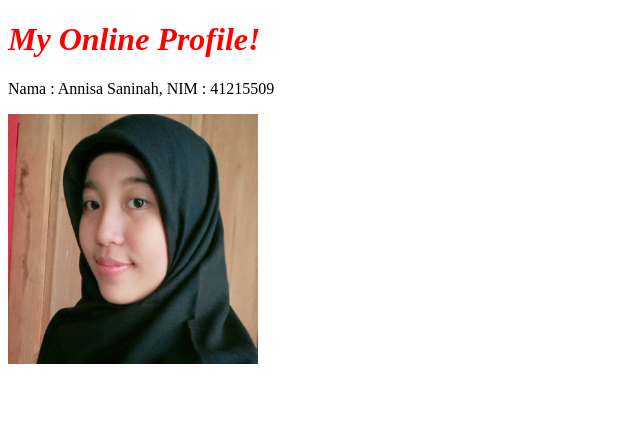
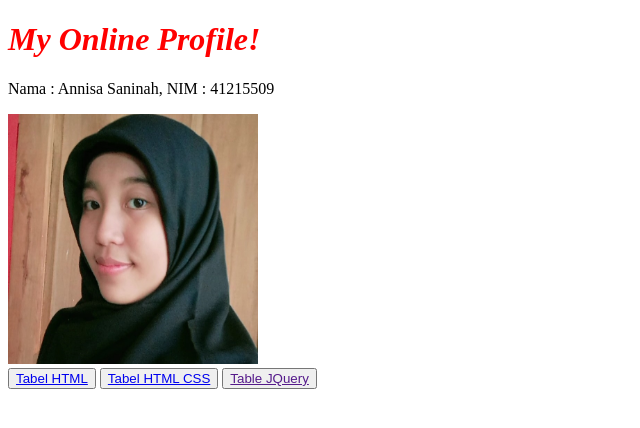
Before and after one commit to Annisa03/tugas3_pwd, a plain HTML site: page index.html in a window 1280 px wide. Shown: the whole page, without its empty margins (0-640 px from the left). Drawn offline with Linux system fonts and the light colour scheme.

Commit message:
Update index.html

```diff
--- a/index.html
+++ b/index.html
@@ -16,5 +16,20 @@
 <h1><i>My Online Profile!</i></h1>
 <p>Nama : Annisa Saninah, NIM : 41215509</p>
 <img src="formal.jpg" alt="ini foto saya" width="250px" height="250px">
+
+<br>
+
+<button class="btn1">
+    <a href="https://annisa03.github.io/tugas-pweb_03/">Tabel HTML</a>
+</button>
+
+<button class="btn2">
+    <a href="https://annisa03.github.io/Tugasp03-html_css/">Tabel HTML CSS</a>
+</button>
+
+<button class="btn3">
+    <a href="">Table JQuery</a>
+</button>
+
 </body>
 </html>
```
